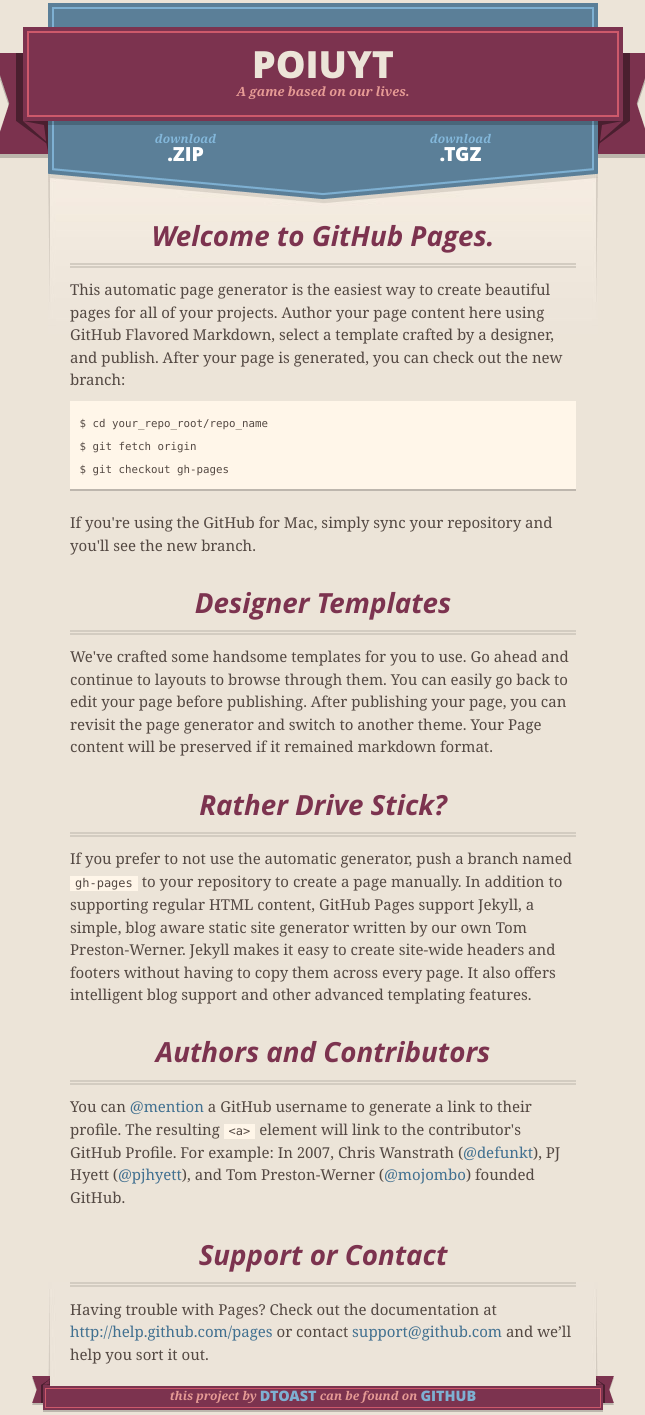
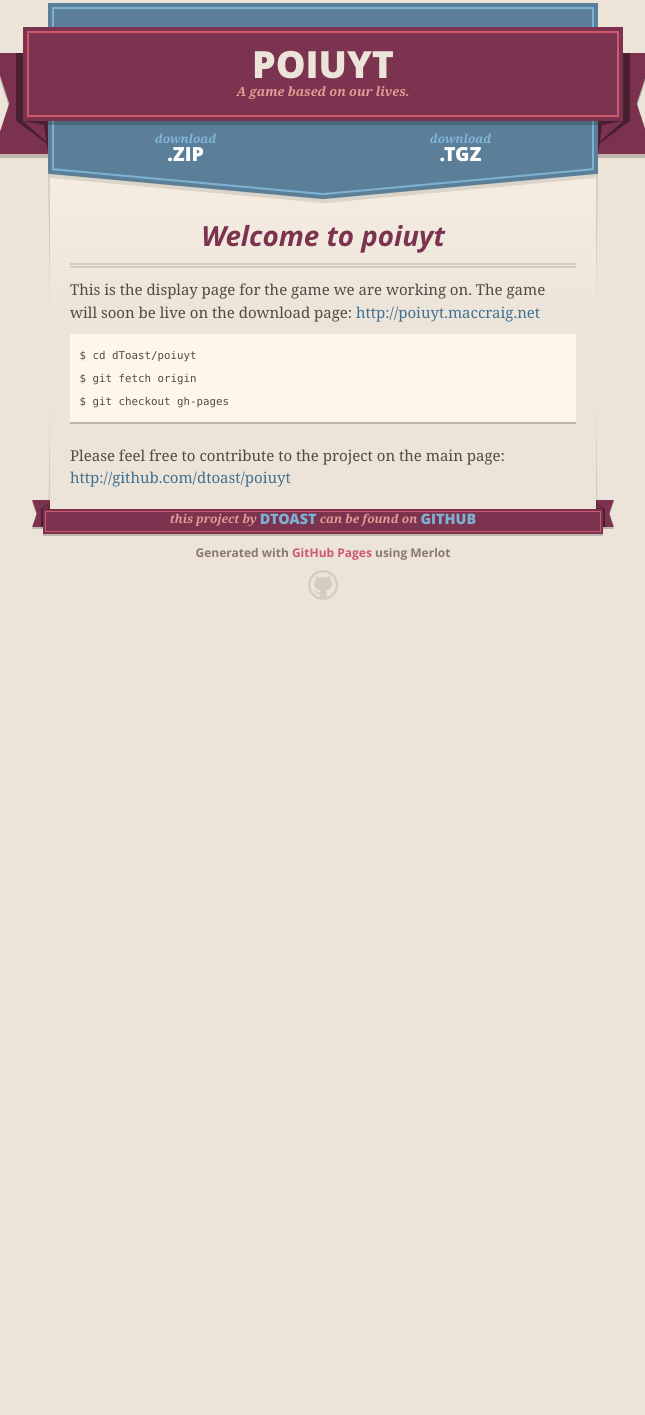
Before and after one commit to tehp/poiuyt, a plain HTML site: page index.html in a window 1280 px wide. Shown: the part 11-1426 px from the top of the page, without its empty margins (317-962 px from the left). After the commit the page ends 800 px from the top, so only its background shows below. Drawn offline with nearby package versions, Linux system fonts and the light colour scheme.

```diff
--- a/index.html
+++ b/index.html
@@ -47,36 +47,16 @@
 
       <section id="main_content">
         <h3>
-<a id="welcome-to-github-pages" class="anchor" href="#welcome-to-github-pages" aria-hidden="true"><span class="octicon octicon-link"></span></a>Welcome to GitHub Pages.</h3>
+<a id="welcome-to-poiuyt" class="anchor" href="#welcome-to-poiuyt" aria-hidden="true"><span class="octicon octicon-link"></span></a>Welcome to poiuyt</h3>
 
-<p>This automatic page generator is the easiest way to create beautiful pages for all of your projects. Author your page content here using GitHub Flavored Markdown, select a template crafted by a designer, and publish. After your page is generated, you can check out the new branch:</p>
+<p>This is the display page for the game we are working on. The game will soon be live on the download page: <a href="http://poiuyt.maccraig.net">http://poiuyt.maccraig.net</a> </p>
 
-<pre><code>$ cd your_repo_root/repo_name
+<pre><code>$ cd dToast/poiuyt
 $ git fetch origin
 $ git checkout gh-pages
 </code></pre>
 
-<p>If you're using the GitHub for Mac, simply sync your repository and you'll see the new branch.</p>
-
-<h3>
-<a id="designer-templates" class="anchor" href="#designer-templates" aria-hidden="true"><span class="octicon octicon-link"></span></a>Designer Templates</h3>
-
-<p>We've crafted some handsome templates for you to use. Go ahead and continue to layouts to browse through them. You can easily go back to edit your page before publishing. After publishing your page, you can revisit the page generator and switch to another theme. Your Page content will be preserved if it remained markdown format.</p>
-
-<h3>
-<a id="rather-drive-stick" class="anchor" href="#rather-drive-stick" aria-hidden="true"><span class="octicon octicon-link"></span></a>Rather Drive Stick?</h3>
-
-<p>If you prefer to not use the automatic generator, push a branch named <code>gh-pages</code> to your repository to create a page manually. In addition to supporting regular HTML content, GitHub Pages support Jekyll, a simple, blog aware static site generator written by our own Tom Preston-Werner. Jekyll makes it easy to create site-wide headers and footers without having to copy them across every page. It also offers intelligent blog support and other advanced templating features.</p>
-
-<h3>
-<a id="authors-and-contributors" class="anchor" href="#authors-and-contributors" aria-hidden="true"><span class="octicon octicon-link"></span></a>Authors and Contributors</h3>
-
-<p>You can <a href="https://github.com/blog/821" class="user-mention">@mention</a> a GitHub username to generate a link to their profile. The resulting <code>&lt;a&gt;</code> element will link to the contributor's GitHub Profile. For example: In 2007, Chris Wanstrath (<a href="https://github.com/defunkt" class="user-mention">@defunkt</a>), PJ Hyett (<a href="https://github.com/pjhyett" class="user-mention">@pjhyett</a>), and Tom Preston-Werner (<a href="https://github.com/mojombo" class="user-mention">@mojombo</a>) founded GitHub.</p>
-
-<h3>
-<a id="support-or-contact" class="anchor" href="#support-or-contact" aria-hidden="true"><span class="octicon octicon-link"></span></a>Support or Contact</h3>
-
-<p>Having trouble with Pages? Check out the documentation at <a href="http://help.github.com/pages">http://help.github.com/pages</a> or contact <a href="mailto:support@github.com">support@github.com</a> and we’ll help you sort it out.</p>
+<p>Please feel free to contribute to the project on the main page: <a href="http://github.com/dtoast/poiuyt">http://github.com/dtoast/poiuyt</a></p>
       </section>
 
       <footer>
```
Also changed, not shown: params.json (+1 -1 lines).
